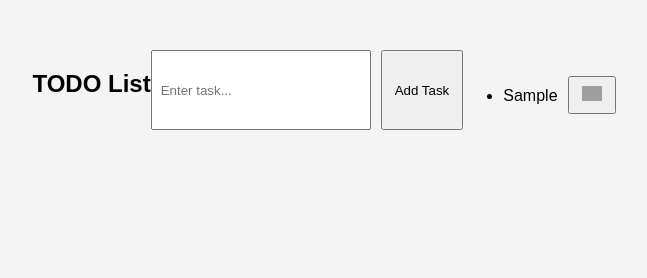
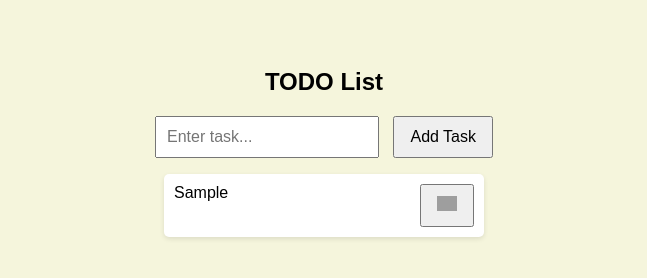
Before and after one commit to imabhirajj/todo-app, a plain HTML site: page index.html in a window 1280 px wide. Both pictures are taken after typing "Sample" into the empty fields and a click on the button "Add Task". Shown: the whole page, without its empty margins (316-963 px from the left). Drawn offline with Linux system fonts and the light colour scheme; grey boxes are pictures that could not be loaded.

Commit message:
Update style.css

```diff
--- a/style.css
+++ b/style.css
@@ -1,28 +1,36 @@
 body {
-  font-family: Arial, sans-serif;
-  background: #f4f4f4;
-  display: flex;
-  justify-content: center;
-  margin-top: 50px;
-}
-
-.container {
-  background: white;
-  padding: 20px 40px;
-  border-radius: 10px;
-  box-shadow: 0 0 10px gray;
+  font-family: sans-serif;
+  text-align: center;
+  padding: 40px;
+  background-color: beige;
 }
 
 input {
-  padding: 8px;
+  padding: 10px;
   width: 200px;
-  margin-right: 10px;
+  font-size: 16px;
 }
 
 button {
-  padding: 8px 12px;
+  padding: 10px 15px;
+  margin-left: 10px;
+  font-size: 16px;
+  cursor: pointer;
+}
+
+ul {
+  list-style-type: none;
+  padding: 0;
+  margin-bottom: auto;
 }
 
 li {
-  margin-top: 10px;
+  background: #fff;
+  padding: 10px;
+  margin: 5px auto;
+  width: 300px;
+  display: flex;
+  justify-content: space-between;
+  border-radius: 5px;
+  box-shadow: 0 2px 5px rgba(0,0,0,0.1);
 }
```
